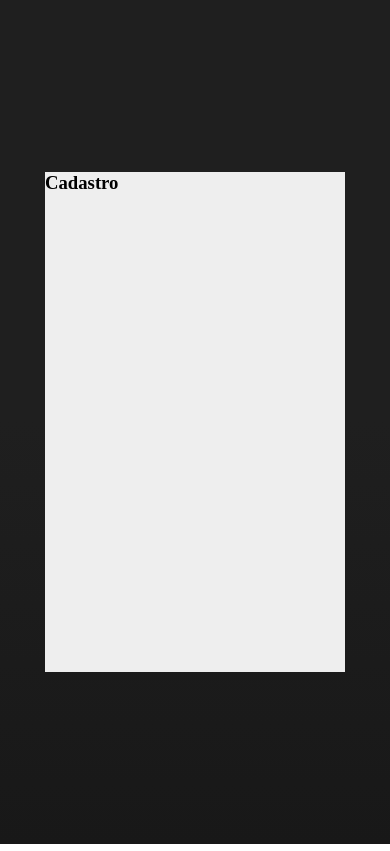
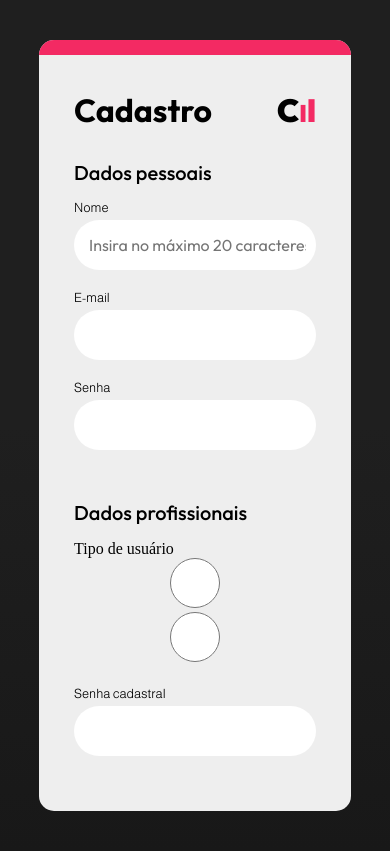
Before and after one commit to gleversonrafael/compiler, a plain HTML site: page html/sp.html in a window 390 px wide. Drawn offline with Linux system fonts and the light colour scheme.

Commit message:
mobile sign fixes

```diff
--- a/css/sign.css
+++ b/css/sign.css
@@ -1,17 +1,113 @@
 @charset "UTF-8";
 
+/* main doc */
 main {
     align-items: center;
     justify-content: center;
 
-    height: 100vh;
+    min-height: 100vh;
 }
 
+
 #mCon {
+    position: relative;
+
     flex-flow: column wrap;
 
-    min-width: 300px;
+    min-width: 200px;
+    width: 80vw;
+    max-width: 900px;
+
     min-height: 500px;
+
+    padding: 50px 35px 35px;
+    margin: 40px 20px;
+
+    border-radius: 15px;
 
     background-color: var(--gall);
 }
+
+#mCon::before {
+    content: "";
+    z-index: 0;
+
+    position: absolute;
+    top: 0px;
+    left: 0;
+
+    width: 100%;
+    height: 15px;
+
+    background-color: var(--razz);
+    border-radius: 15px 15px 0px 0px;
+}
+
+#mForm { /* main form*/
+    max-width: 450px;
+}
+
+
+
+
+/* sign title box */
+#signTB {
+    justify-content: space-between;
+}
+
+#signTB h1 {
+    font: normal 700 min(2em) var(--sFont);
+}
+
+#signTB p {
+    font: normal 900 min(2em) var(--sFont);
+}
+
+#II-redEff {
+    font-size: 0.75em;
+    color: var(--razz);
+}
+
+#Ib {
+    font-size: 1.3em;
+}
+
+
+
+
+/* subtopics */
+.stopic {
+    font: 500 min(1.25em) var(--sFont);
+    margin: 30px 0px 15px;
+}
+
+.stopic:nth-of-type(2) {
+    margin-top: 50px;
+}
+
+
+
+
+/* input sections */
+.inpB {
+    flex-flow: column wrap;
+    margin-bottom: 20px;
+    gap: 5px;
+}
+
+.inpB input {
+    font: normal 400 1em var(--sFont);
+
+    /* Input com tamanho equivalente ao mCon*/
+    width: calc(80vw - 70px);
+    height: 50px;
+
+    padding: 0px 10px 0px 15px;
+
+    border-radius: 25px;
+    border: none;
+}
+
+.inpB label {
+    font: 100 0.8em var(--rFont);
+}
--- a/html/sp.html
+++ b/html/sp.html
@@ -12,15 +12,78 @@
 <body>
     <main class="flex">
         <section id="mCon" class="flex">
-            <section>
-                <h1> Cadastro</h1>
+            <!-- content div -->
 
+            <form id="mForm">
+                <!-- title and subtitle -->
+                <section id="signTB" class="flex">
+                    <h1> Cadastro</h1>
 
-            </section>
+                    <p> C<span id="II-redEff">I<!----><span id="Ib">l</span><!----></span></p>
 
-            <section>
+                </section>
 
-            </section>
+                <h2 class="stopic"> Dados pessoais</h2>
+
+                <!-- user name -->
+                <section class="flex inpB">
+                    <label for="nameInp"> Nome</label>
+                    <input id="nameInp" type="text" minlength="3" maxlength="20" placeholder="Insira no máximo 20 caracteres">
+
+                </section>
+
+                <!-- user e-mail -->
+                <section class="flex inpB">
+                    <label for="emailInp"> E-mail</label>
+                    <input type="email" name="emailInp" id="emailInp">
+
+                </section>
+
+                <!-- user password -->
+                <section class="flex inpB">
+                    <label for=""> Senha</label>
+                    <input type="password" name="passwordInp" id="passInp">
+
+                </section>
+
+                <h2 class="stopic"> Dados profissionais</h2>
+
+                <!-- user type -->
+                <section class="inpB">
+                    <div>
+                        <p> Tipo de usuário</p>
+                        <!-- help icon here -->
+                    </div>
+
+                    <label for="">
+                        <!-- div here -->
+                    </label>
+
+                    <label for="">
+                        <!-- div here -->
+                    </label>
+
+                    <input type="radio" name="userType" id="">
+                    <input type="radio" name="userType" id="">
+
+                </section>
+
+                <section class="flex inpB">
+                    <label for=""> Senha cadastral </label>
+                    <input type="number">
+
+                </section>
+
+                <!-- buttons -->
+                <section></section>
+
+            </form>
+
+            <!-- visual div(viewport >= 768px) -->
+
+            <div>
+
+            </div>
 
         </section>
 
```
